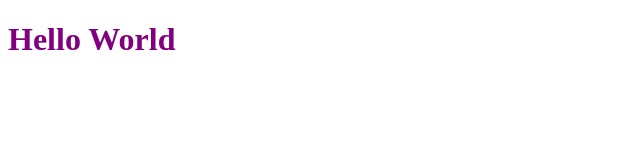
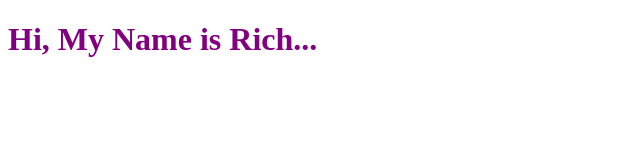
Before and after one commit to RE-codes/git-fun, a plain HTML site: page index.html in a window 1280 px wide. Shown: the whole page, without its empty margins (0-640 px from the left). Drawn offline with Linux system fonts and the light colour scheme.

Commit message:
change title text

```diff
--- a/index.html
+++ b/index.html
@@ -8,6 +8,6 @@
   <link rel="stylesheet" href="style.css">
 </head>
 <body>
-  <h1>Hello World</h1>
+  <h1>Hi, My Name is Rich...</h1>
 </body>
 </html>
```
